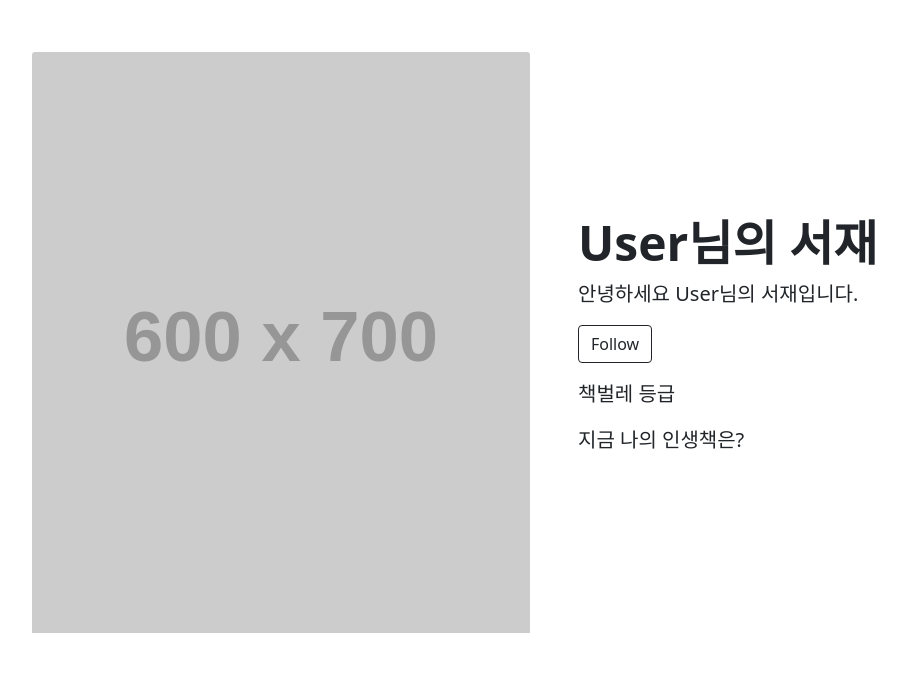
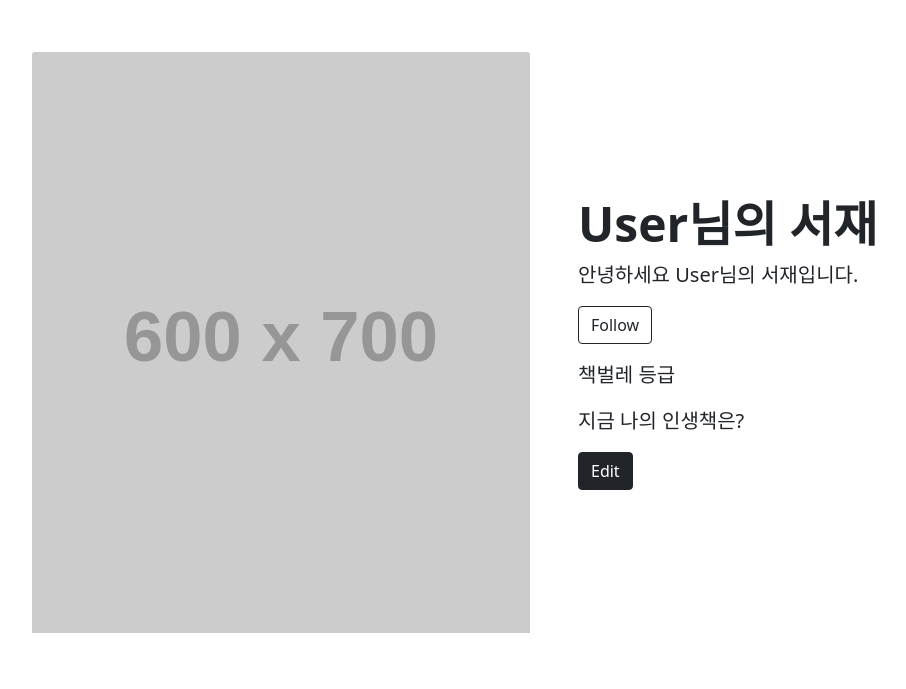
Before and after one commit to hellowarts/bookbug, a Django app: page /accounts/index/ in a window 1280 px wide. Shown: the part 133-822 px from the top of the page, without its empty margins (86-992 px from the left). Run offline with Django 3.2, Linux system fonts and the light colour scheme; grey boxes labelled with a size stand in for pictures from a placeholder-image service; some libraries are stand-ins or nearby versions.

Commit message:
나의 인생책은? button 생성

```diff
--- a/accountapp/templates/accountapp/index.html
+++ b/accountapp/templates/accountapp/index.html
@@ -22,6 +22,10 @@
                                 <p></p>
                                 <p class="lead">책벌레 등급</p>
                                 <p class="lead">지금 나의 인생책은?</p>
+                                    <button type="button" class="btn btn-dark">Edit</button>
+                                <i class="Edit"></i>
+                                    </button>
+                        </div>
 
                         </div>
                     </div>
```
